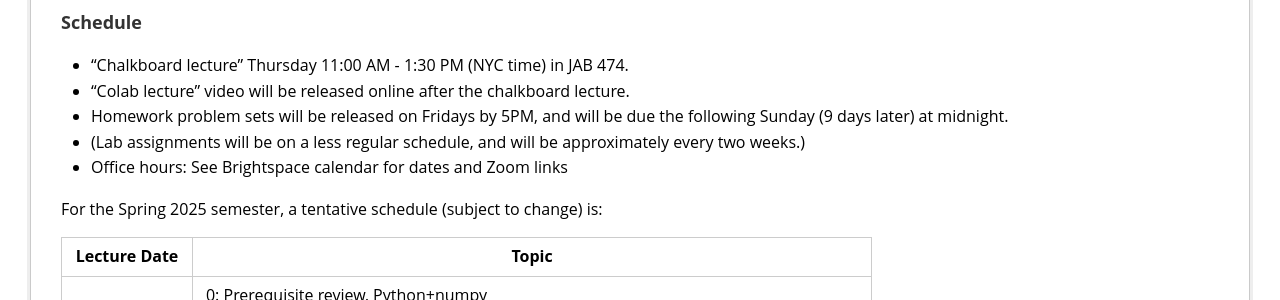
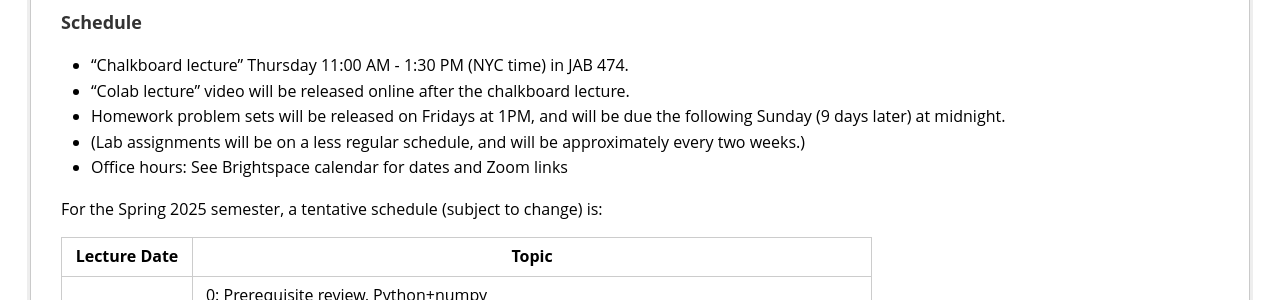
Before and after one commit to ffund/intro-ml-tss21, a Jekyll site: the page syllabus/in-person.html, which Jekyll copies as it is, in a window 1280 px wide and 900 px high, scrolled down 534 px. Shown: the part 155-455 px from the top of the window. Built offline with Jekyll 4.4.1, drawn with Linux system fonts in a browser that asks for light colours.

Commit message:
Update syllabus

```diff
--- a/syllabus/in-person.html
+++ b/syllabus/in-person.html
@@ -59,7 +59,7 @@ use Ed.</p>
 474.</li>
 <li>“Colab lecture” video will be released online after the chalkboard
 lecture.</li>
-<li>Homework problem sets will be released on Fridays by 5PM, and will
+<li>Homework problem sets will be released on Fridays at 1PM, and will
 be due the following Sunday (9 days later) at midnight.</li>
 <li>(Lab assignments will be on a less regular schedule, and will be
 approximately every two weeks.)</li>
```
Also changed, not shown: syllabus/schedule-in-person.md (+1 -1 lines).
